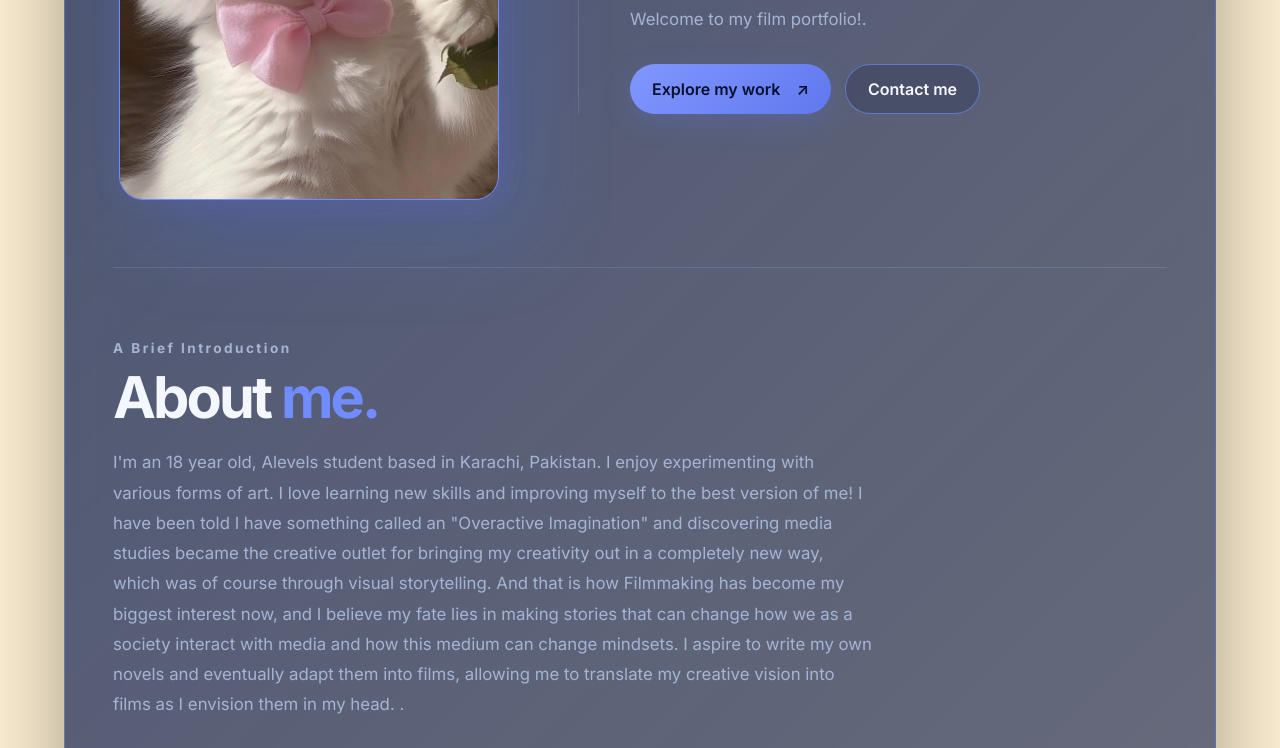
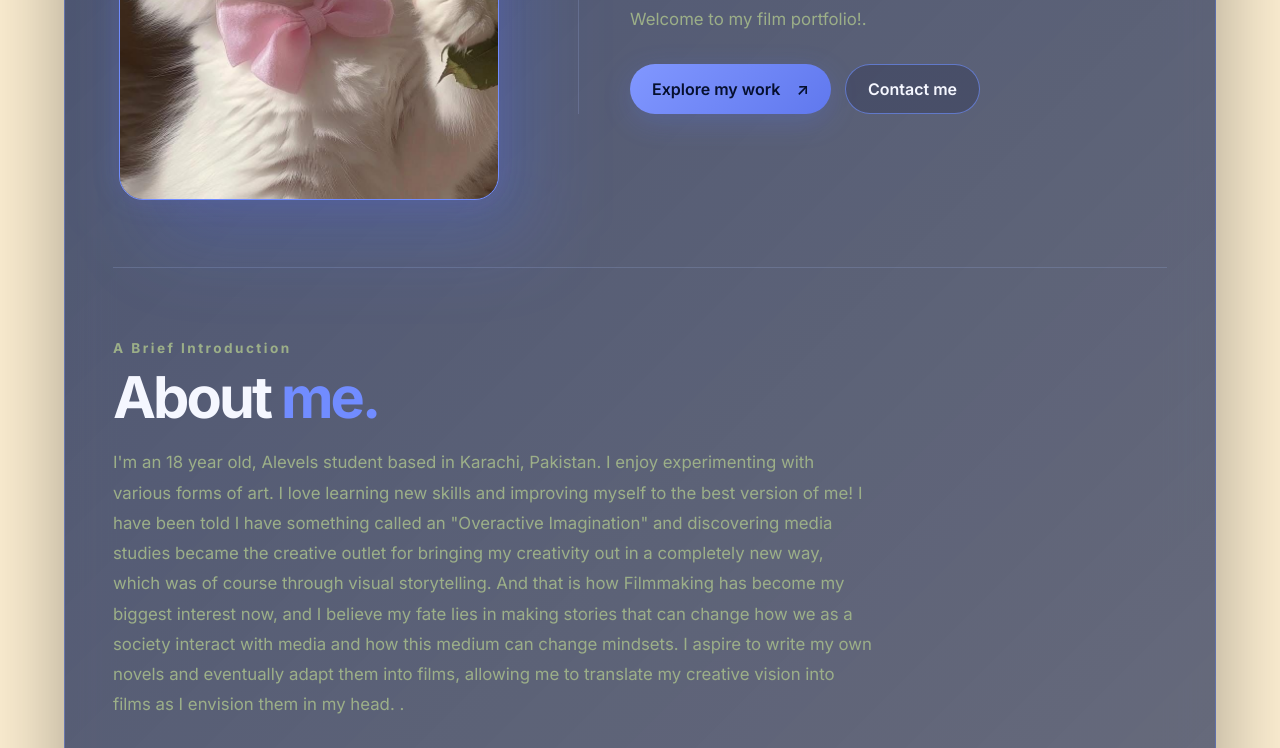
Before and after one commit to Archie-84698/Loeeza-Hani-Film-Portfolio, a plain HTML site: page index.html in a window 1280 px wide. Shown: the part 522-1270 px from the top of the page. Drawn offline with Linux system fonts and the light colour scheme.

Commit message:
Update style.css

```diff
--- a/style.css
+++ b/style.css
@@ -3,7 +3,7 @@
 :root {
   --bg: #FCEED1;
   --text: #f5f7ff;
-  --muted: #a6b4d4;
+  --muted: #9CAF88;
   --accent: #718cff;
   --border: rgba(111, 143, 255, .38);
   --glass: rgba(14, 27, 69, .58);
```
